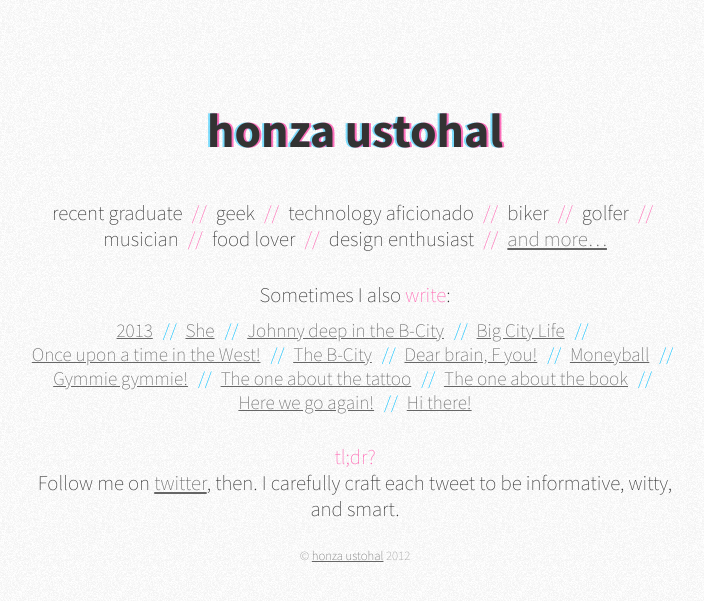
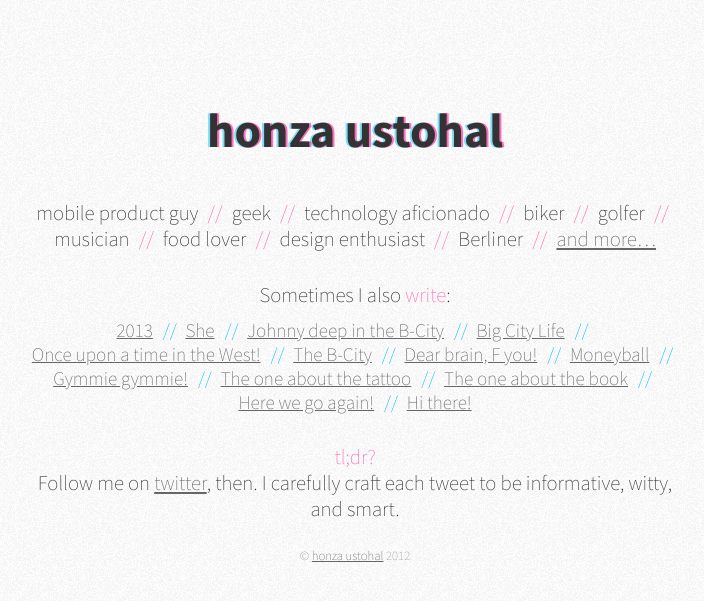
Before and after one commit to sway/sway.github.com, a Jekyll site: the page built from index.md, in a window 1280 px wide. Shown: the top 601 px of the page, without its empty margins (285-989 px from the left). Built offline with Jekyll 4.4.1, drawn with Linux system fonts in a browser that asks for light colours.

Commit message:
Update landing page

```diff
--- a/index.md
+++ b/index.md
@@ -6,7 +6,7 @@ title: Honza Ustohal
 # honza ustohal
 
 
-recent graduate
+mobile product guy
 *//* geek
 *//* technology aficionado
 *//* biker
@@ -14,6 +14,7 @@ recent graduate
 *//* musician
 *//* food lover
 *//* design enthusiast
+*//* Berliner
 *//* [and more...](http://ustohal.eu)
 
 {% if site.posts.size > 0 %}
```
